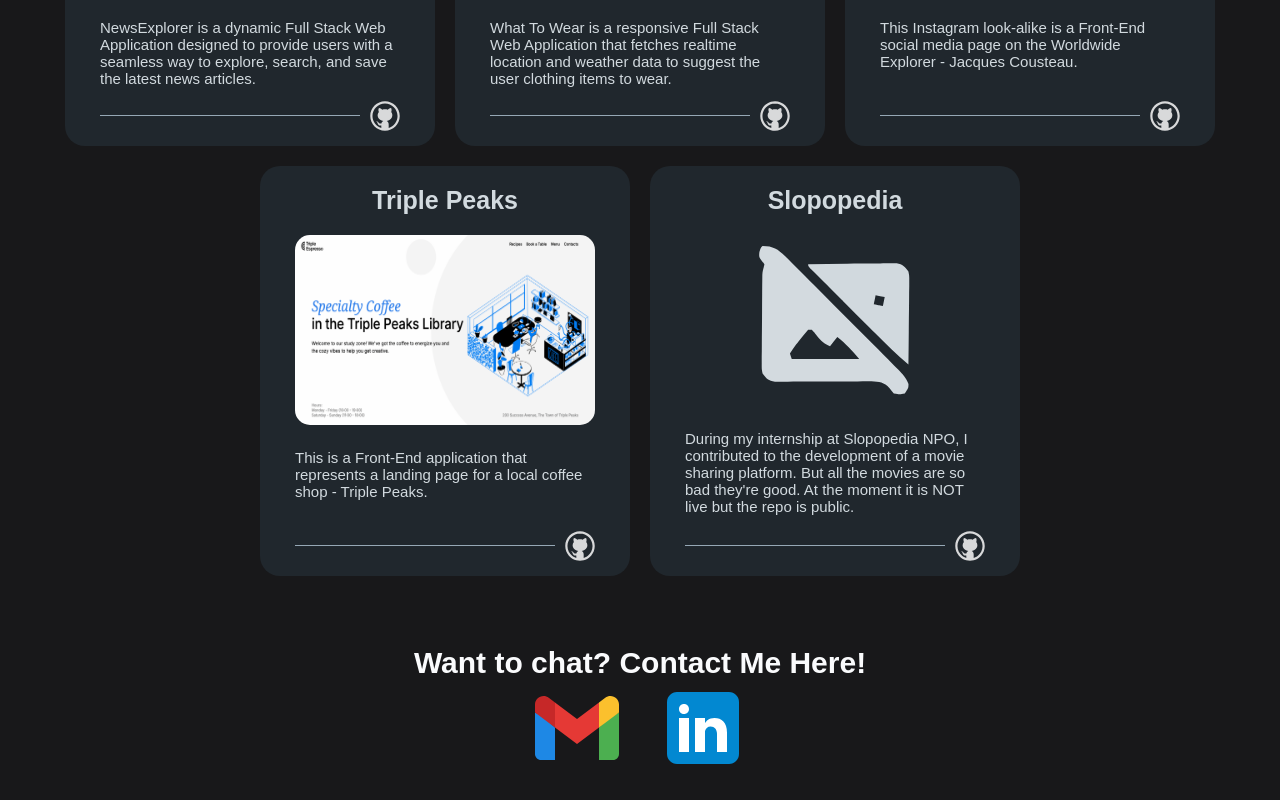
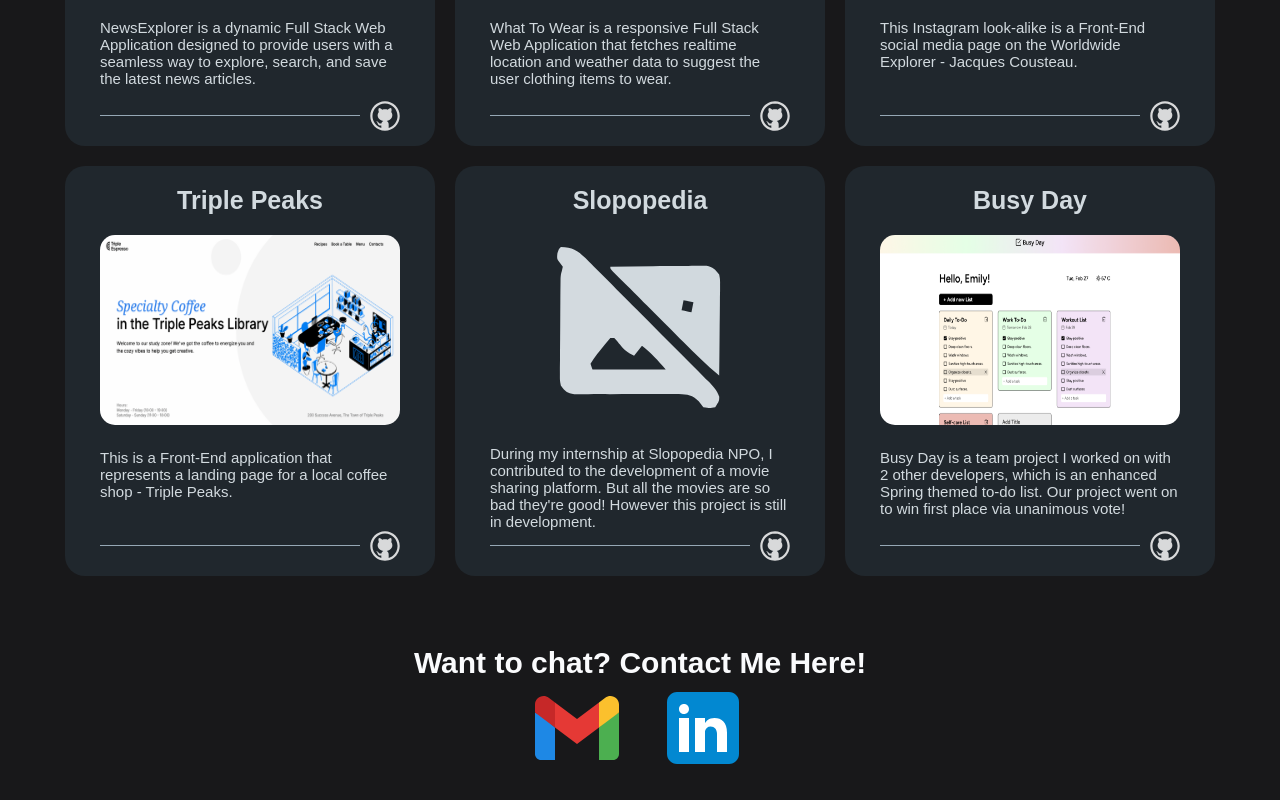
Before and after one commit to Bouderton/about-me, a React (Vite) app in the folder About-Me/: page / in a window 1280 px wide. Shown: the part 2494-3294 px from the top of the page. Built offline with nearby package versions, Linux system fonts and the light colour scheme.

Commit message:
add-busyday-project

```diff
--- a/About-Me/src/components/Project/Project.jsx
+++ b/About-Me/src/components/Project/Project.jsx
@@ -16,7 +16,7 @@ const Project = ({ link, img, title, live, text, repo }) => {
               <img src={img} className="project__img" alt="Project Image" />
             </a>
           ) : (
-            <img src={no_image} style={{ width: "175px", margin: "0 auto" }} />
+            <img src={no_image} style={{ width: "190px", margin: "0 auto" }} />
           )}
           <div className="project__description">
             <p className="project__text">{text}</p>
--- a/About-Me/src/components/Projects/Projects.jsx
+++ b/About-Me/src/components/Projects/Projects.jsx
@@ -5,6 +5,7 @@ import NewsExplorerLive from "../../images/NewsExplorerLive.png";
 import wtwr from "../../images/wtwr.png";
 import aroundtheus from "../../images/aroundtheus.png";
 import triplepeaks from "../../images/triplepeaks.png";
+import busy_day from "../../images/busy_day.png";
 
 const Projects = () => {
   return (
@@ -54,10 +55,18 @@ const Projects = () => {
             title="Slopopedia"
             repo="https://github.com/jahorwitz/slopopedia"
             text="During my internship at Slopopedia NPO, I contributed to the
-            development of a movie sharing platform. But all the movies are so bad they're good.
-            At the moment it is NOT live but the repo is public."
+            development of a movie sharing platform. But all the movies are so bad they're good!
+            However this project is still in development."
           />
-          {/* Slopopedia */}
+          <Project
+            title="Busy Day"
+            repo="https://github.com/skovakina/spring-to-do?tab=readme-ov-file"
+            text="Busy Day is a team project I worked on with 2 other developers,
+            which is an enhanced Spring themed to-do list. Our project went on to win first place via unanimous vote!"
+            live={true}
+            link="https://skovakina.github.io/spring-to-do/"
+            img={busy_day}
+          />
           {/* NewsExplorer Backend */}
         </div>
       </section>
```
Also changed, not shown: About-Me/src/images/busy_day.png (added).
